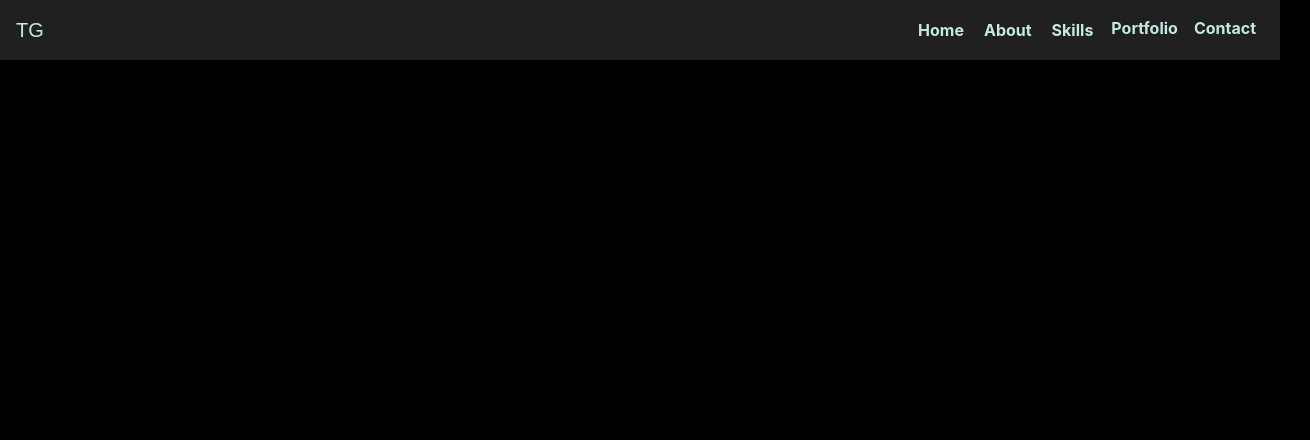
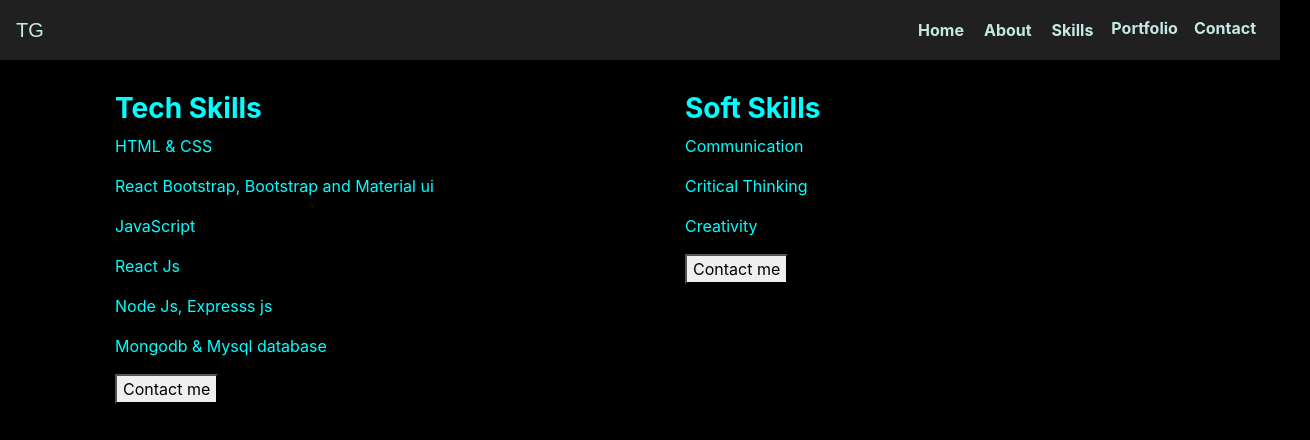
Before and after one commit to tusimegod123/tusimegodwin, a React (Create React App) app: page /contactme in a window 1280 px wide. Shown: the top 440 px of the page, 1310 px wide, since content can reach past the window. Built offline with nearby package versions, Linux system fonts and the light colour scheme.

Commit message:
Add Contact.js file

```diff
--- a/src/App.js
+++ b/src/App.js
@@ -6,6 +6,7 @@ import Navigation from "./components/Navigation"
 import './App.css';
 import About from './components/About';
 import Skills from './components/Skills';
+import Contact from "./components/Contact";
 
 function App() {
   return (
@@ -18,6 +19,7 @@ function App() {
             <Route path="//" component={Home} axact></Route>
             <Route path="/about" component={About}></Route>
             <Route path="/skills" component={Skills}></Route>
+            <Route path="/contactme" component={Contact}></Route>
           </Switch>
         </AnimatePresence>
       </div>
--- /dev/null
+++ b/src/components/Contact.js
@@ -0,0 +1,34 @@
+import React from "react";
+import { motion } from "framer-motion";
+import "../about.css";
+
+export default function Contact() {
+  return (
+    <motion.div
+      animate={{ x: 30 }}
+      transition={{ ease: "easeOut", duration: 3 }}
+    >
+      <div className="container" id="first-container-about">
+        <div className="row">
+          <motion.div className="col-md-6" id="skill1">
+            <h3 id="skill1">Tech Skills</h3>
+            <p>HTML & CSS</p>
+            <p>React Bootstrap, Bootstrap and Material ui</p>
+            <p>JavaScript</p>
+            <p>React Js</p>
+            <p>Node Js, Expresss js</p>
+            <p>Mongodb & Mysql database</p>
+            <button>Contact me</button>
+          </motion.div>
+          <motion.div className="col-md-6" id="skill1">
+            <h3 id="skill1">Soft Skills</h3>
+            <p>Communication</p>
+            <p>Critical Thinking</p>
+            <p>Creativity</p>
+            <button>Contact me</button>
+          </motion.div>
+        </div>
+      </div>
+    </motion.div>
+  );
+}
```
